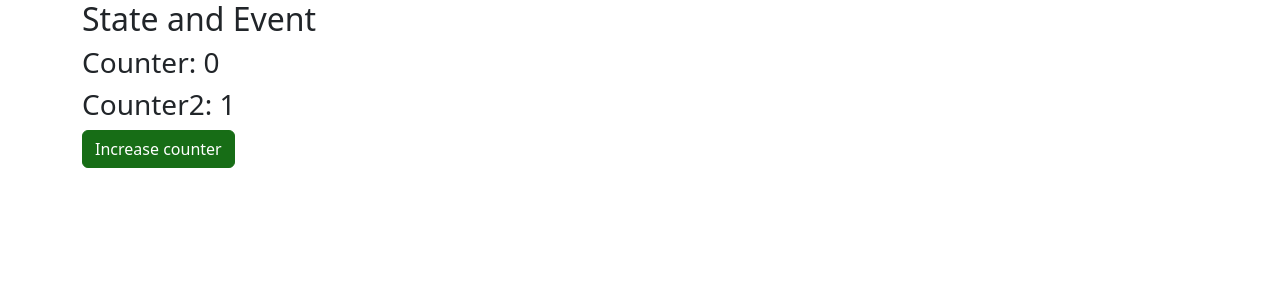
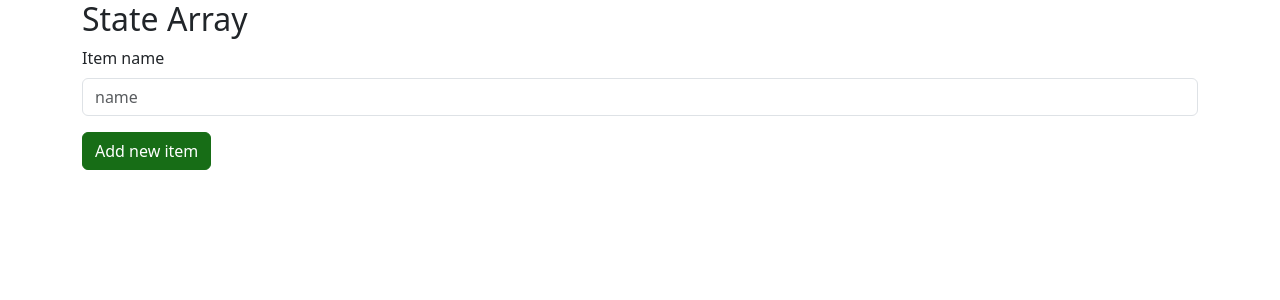
Before and after one commit to misostack/reactjs-tutorial-2023, a React (Vite) app: page / in a window 1280 px wide. Shown: the top 300 px of the page. Built offline with nearby package versions, Linux system fonts and the light colour scheme.

Commit message:
add sample 2 way binding with state for input

```diff
--- a/src/Lession003.jsx
+++ b/src/Lession003.jsx
@@ -1,28 +1,44 @@
 import { useState } from "react";
-import enviroment from "./shared/environment";
 
 const Lession003 = () => {
-  const [counter, setCounter] = useState(0);
-  const [counter2, setCounter2] = useState(1);
-  console.log("Before render, counter:", counter, "counter2:", counter2);
+  const [input, setInput] = useState("");
+  const [items, setItems] = useState([]);
+
   return (
     <>
-      <h2>State and Event</h2>
-      <h3>Counter: {counter}</h3>
-      <h3>Counter2: {counter2}</h3>
+      <h2>State Array</h2>
+      <div className="mb-3">
+        <label htmlFor="exampleFormControlInput1" className="form-label">
+          Item name
+        </label>
+        <input
+          value={input}
+          onChange={(e) => {
+            setInput(e.target.value);
+          }}
+          type="email"
+          className="form-control"
+          id="exampleFormControlInput1"
+          placeholder="name"
+        />
+      </div>
       <button
         type="button"
         className="btn btn-primary"
         onClick={(e) => {
           e.preventDefault();
-          console.log(`Increase counter from ${counter} to ${counter + 2}`);
-          console.log(`Increase counter from ${counter2} to ${counter2 + 3}`);
-          setCounter(counter + 2);
-          setCounter2(counter2 + 3);
+          setItems((items) => {
+            return [...items, input];
+          });
         }}
       >
-        Increase counter
+        Add new item
       </button>
+      <ul>
+        {items.map((item, index) => (
+          <li key={index}>{item}</li>
+        ))}
+      </ul>
     </>
   );
 };
```
